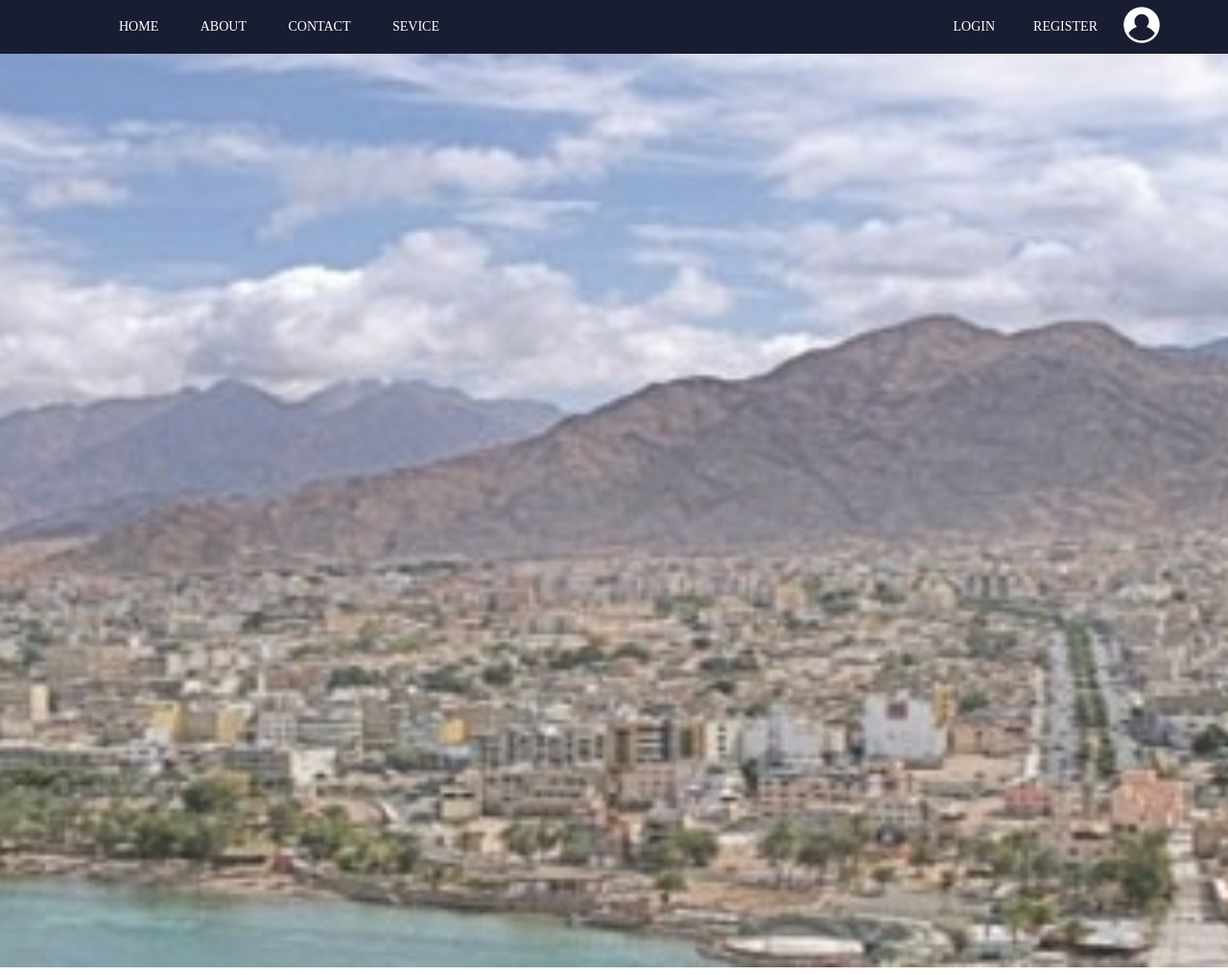
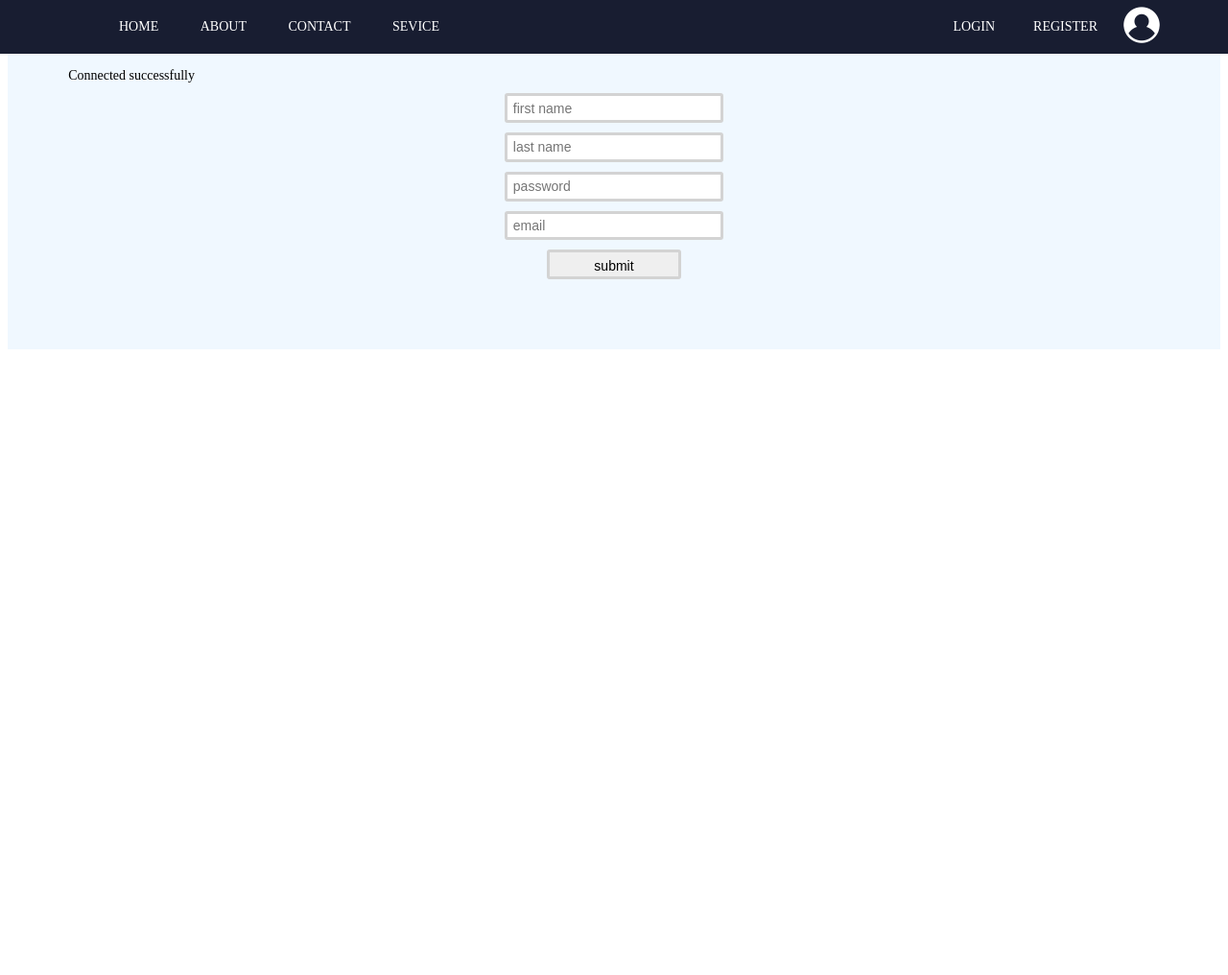
Before and after one commit to mhamdNaser/Master-piece, a PHP site: page / in a window 1280 px wide. Shown: the whole page at 96% size. After the commit the page ends 364 px from the top, so only its background shows below. Run offline with PHP 8.4, Linux system fonts and the light colour scheme.

Commit message:
some update to index

```diff
--- a/index.php
+++ b/index.php
@@ -1,3 +1,6 @@
+<?php
+    //  this is home page
+?>
 <!DOCTYPE html>
 <html lang="en">
 <head>
@@ -13,7 +16,12 @@
         <?php require_once("parts-template/header.php") ?>
     </header>
     <main>
-        <?php  require_once("config.php")?>
+        <section>
+            <?php
+                require_once("config.php");
+                require_once("./parts-template/register.php")
+            ?>
+        </section>
     </main>
     <script src="./Js/script.js"></script>
 </body>
--- a/parts-template/header.php
+++ b/parts-template/header.php
@@ -7,8 +7,8 @@
     <li><a class="list" href="#">ABOUT</a></li>
     <li><a class="list" href="#">CONTACT</a></li>
     <li><a class="list" href="#">SEVICE</a></li>
-    <li style="float: right;"><a class="icon list" href="#"><img src="./image/user.png" alt="" width="40px"></a></li>
-    <li style="float: right;"><a class="list" href="#">REGISTER</a></li>
+    <li style="float: right;"><a class="icon list" href="#" onclick=""><img src="./image/user.png" alt="" width="40px"></a></li>
+    <li style="float: right;"><a class="list" href="#register">REGISTER</a></li>
     <li style="float: right;"><a class="list" href="#">LOGIN</a></li>
   </ul>
 </nav>
--- a/parts-template/register.php
+++ b/parts-template/register.php
@@ -1 +1,10 @@
 <?php
+    //registeration page
+?>
+<form id="register" action="" method="POST" >
+    <input type="text" name="" value="" placeholder="first name">
+    <input type="text" name="" value="" placeholder="last name">
+    <input type="text" name="" value="" placeholder="password">
+    <input type="text" name="" value="" placeholder="email">
+    <input type="button" name="" value="submit" placeholder="submit">
+</form>
--- a/style.css
+++ b/style.css
@@ -36,15 +36,29 @@
 
 .icon{
     padding: 6px 6px !important;
+    background-image: url("./image/user.png");
 }
 .icon:hover{background-color: rgba(255, 255, 255, 0.0) !important ;}
 
 main{
-    height: 1000px;
-    margin-right: -8px;
-    margin-left: -8px;
-    background-image: url("./image/land-back.jpg");
-    background-position: center center;
-    background-repeat: no-repeat;
-    background-size: cover;
+    background-color: aliceblue;
+    padding: 5%;
 }
+
+form{
+    margin: 0 auto;
+    width: 20%;
+}
+
+input{
+    height: 2.2em;
+    width: 100%;
+    display: block;
+    margin: 10px auto;
+    border: 3px solid lightgrey;
+    border-radius: 3px;
+    padding: 0.4em;
+}
+input:last-of-type{
+    width: 10em;
+}
```
